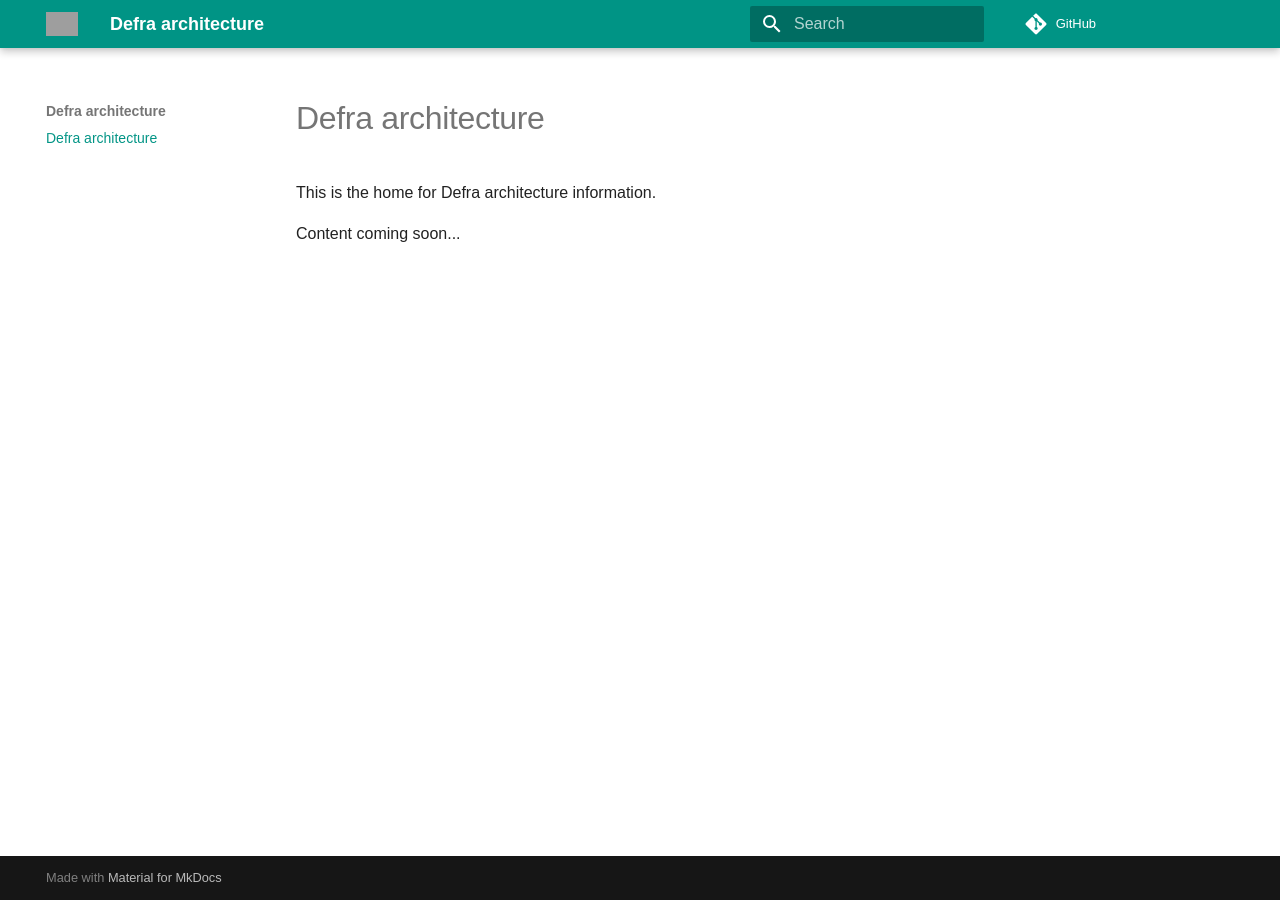
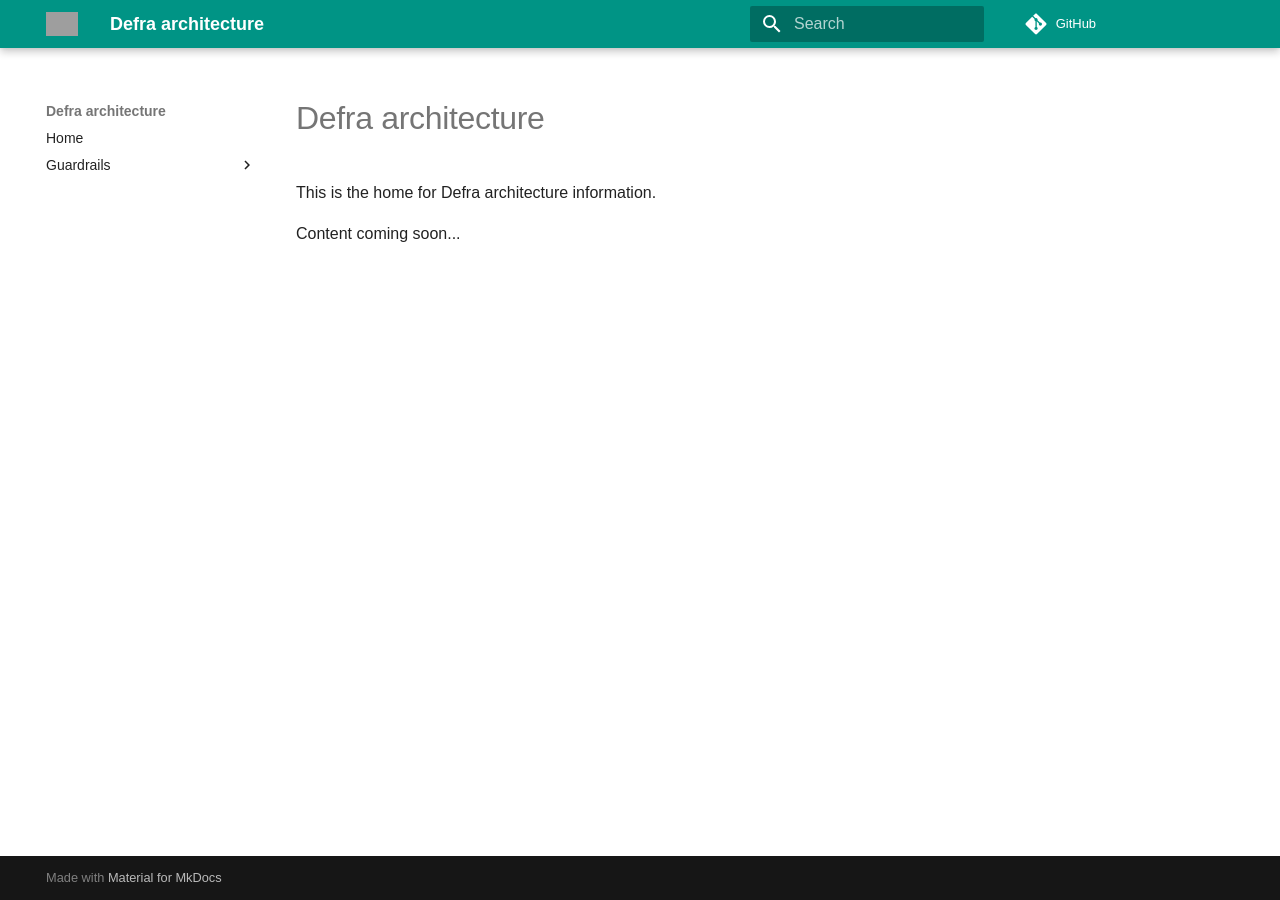
Before and after one commit to DEFRA/architecture, an MkDocs documentation site: the page built from docs/README.md, in a window 1280 px wide. Built offline with MkDocs 1.6.1 and Material for MkDocs 9.7.7, drawn with Linux system fonts in a browser that asks for light colours; some web fonts are replaced; comment, search, counter and statistics services are not loaded; grey boxes are pictures that could not be loaded.

Commit message:
Update mkdocs.yml

```diff
--- a/mkdocs.yml
+++ b/mkdocs.yml
@@ -11,3 +11,7 @@ theme:
     code: 'Roboto Mono'
 repo_url: https://github.com/DEFRA/architecture
 remote_branch: gh-pages
+nav:
+  - Home: index.md
+  - Guardrails:
+    - Placeholder: guardrails/placeholder.md
```
